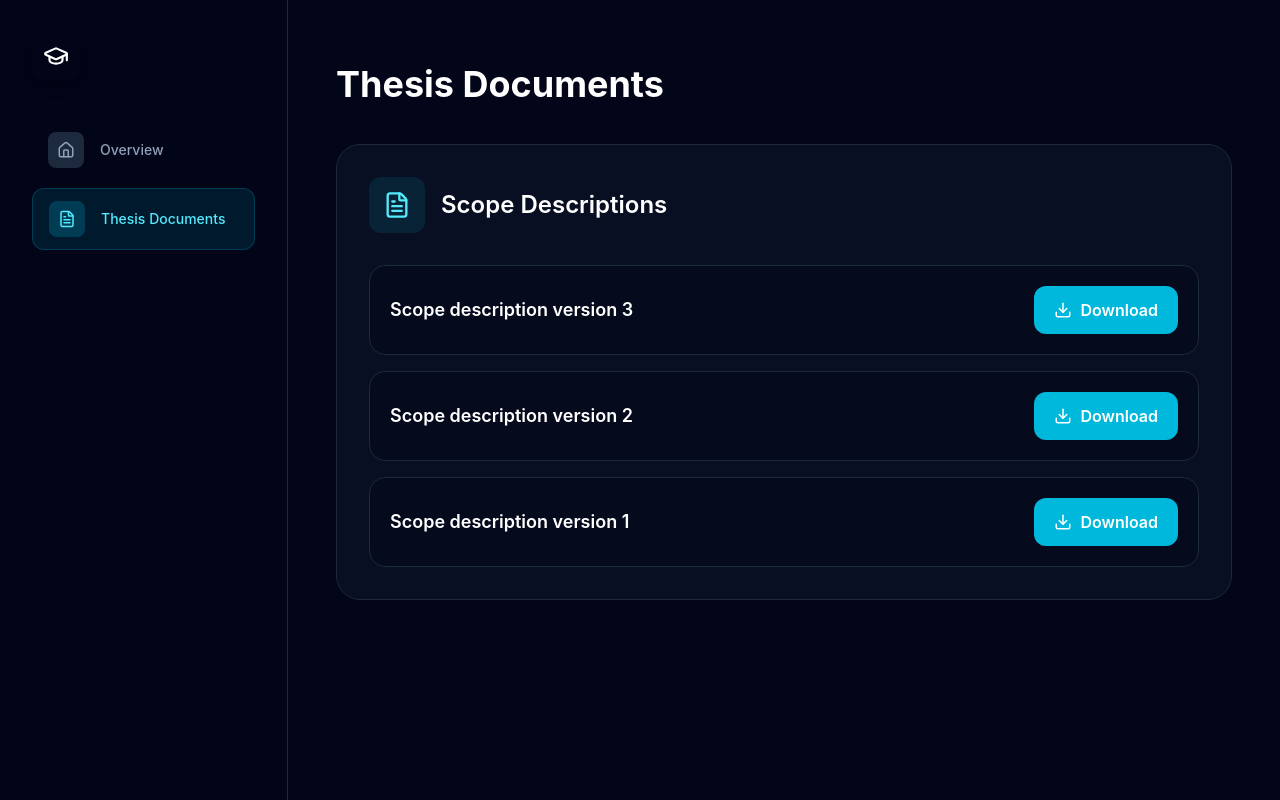
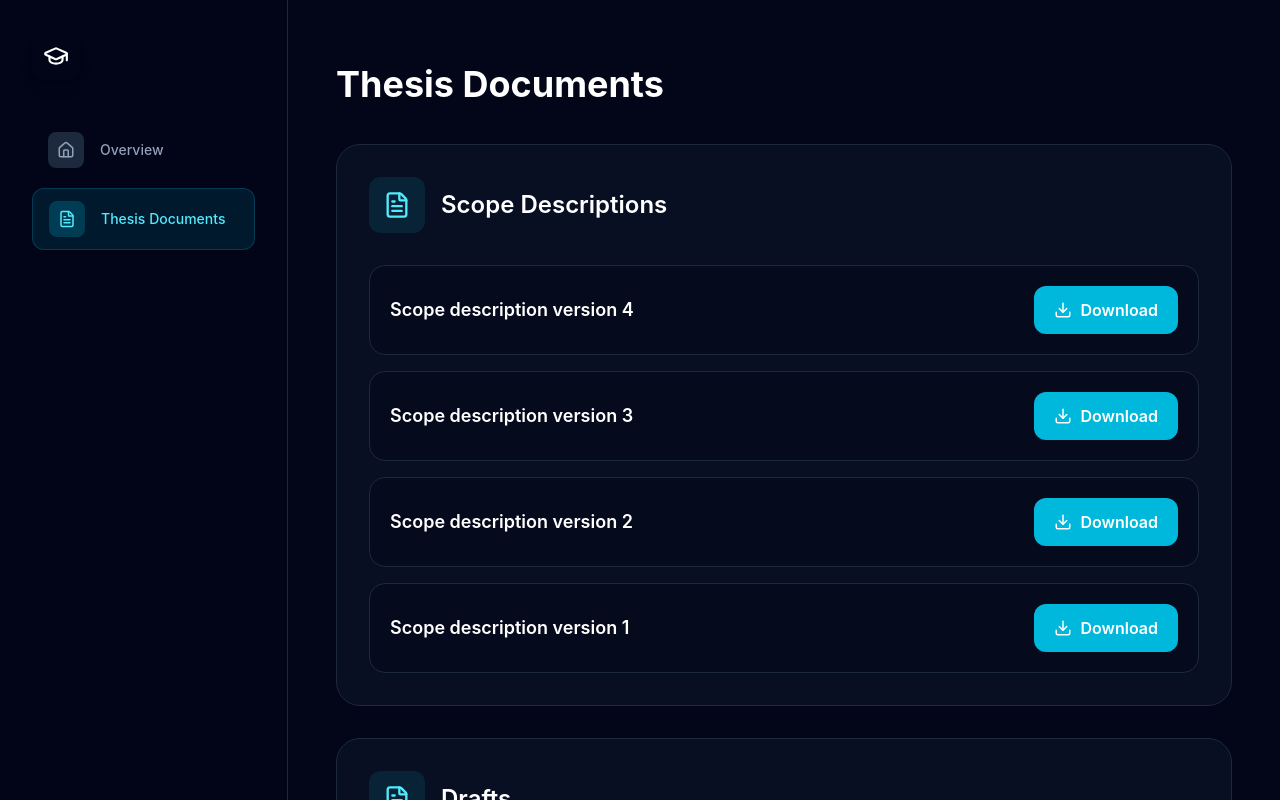
Before and after one commit to valerie-j/valerie-j.github.io, a React (Vite) app: page / in a window 1280 px wide. Both pictures are taken after a click on the button "Thesis Documents". Shown: the top 800 px of the page. Built offline with nearby package versions, Linux system fonts and the light colour scheme.

Commit message:
Added drafts box to thesis documents

```diff
--- a/src/pages/DocumentsPage.tsx
+++ b/src/pages/DocumentsPage.tsx
@@ -2,6 +2,11 @@ import { Download, FileText } from "lucide-react";
 
 export default function DocumentsPage() {
     const scopeDescriptions = [
+        {
+            title: "Scope description version 4",
+            description: "",
+            file: "/scopeDescriptionv4.pdf",
+        },
         {
             title: "Scope description version 3",
             description: "",
@@ -17,7 +22,14 @@ export default function DocumentsPage() {
             description: "",
             file: "/scopeDescriptionv1.pdf",
         },
+    ];
 
+    const drafts = [
+        {
+            title: "Draft version 1",
+            description: "",
+            file: "/draftv1.pdf",
+        },
     ];
 
     return (
@@ -62,7 +74,6 @@ export default function DocumentsPage() {
                     </div>
                 </div>
 
-
                 {/* Documents */}
                 <div className="space-y-4">
                     {scopeDescriptions.map((doc) => (
@@ -91,6 +102,94 @@ export default function DocumentsPage() {
                                 </p>
                             </div>
 
+                            <a
+                                href={doc.file}
+                                download
+                                className="
+                                    flex
+                                    items-center
+                                    gap-2
+                                    rounded-xl
+                                    bg-cyan-500
+                                    px-5
+                                    py-3
+                                    font-semibold
+                                    text-white
+                                    transition
+                                    hover:bg-cyan-400
+                                "
+                            >
+                                <Download size={18} />
+                                Download
+                            </a>
+                        </div>
+                    ))}
+                </div>
+            </section>
+
+            {/* Drafts Card */}
+            <section
+                className="
+                    mt-8
+                    rounded-3xl
+                    border
+                    border-slate-800
+                    bg-slate-900/60
+                    p-8
+                    backdrop-blur-xl
+                "
+            >
+                {/* Card Header */}
+                <div className="mb-8 flex items-center gap-4">
+                    <div
+                        className="
+                            flex
+                            h-14
+                            w-14
+                            items-center
+                            justify-center
+                            rounded-xl
+                            bg-cyan-400/10
+                            text-cyan-300
+                        "
+                    >
+                        <FileText size={28} />
+                    </div>
+
+                    <div>
+                        <h2 className="text-2xl font-semibold text-white">
+                            Drafts
+                        </h2>
+                    </div>
+                </div>
+
+                {/* Documents */}
+                <div className="space-y-4">
+                    {drafts.map((doc) => (
+                        <div
+                            key={doc.title}
+                            className="
+                                flex
+                                items-center
+                                justify-between
+                                rounded-2xl
+                                border
+                                border-slate-800
+                                bg-slate-950/50
+                                p-5
+                                transition
+                                hover:border-cyan-400/40
+                            "
+                        >
+                            <div>
+                                <h3 className="text-lg font-semibold text-white">
+                                    {doc.title}
+                                </h3>
+
+                                <p className="text-sm text-slate-400">
+                                    {doc.description}
+                                </p>
+                            </div>
 
                             <a
                                 href={doc.file}
```
